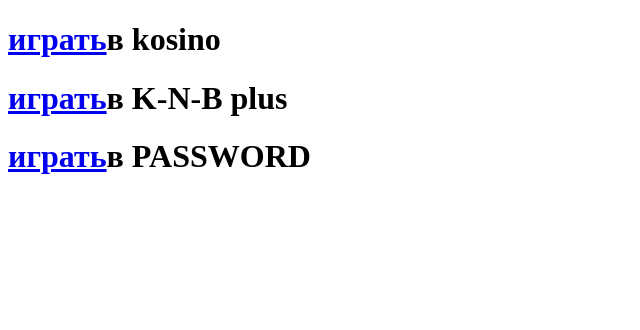
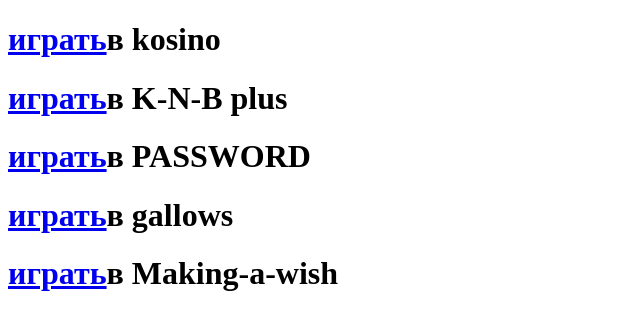
Before and after one commit to konnovruslan1306-a11y/games_test.com, a plain HTML site: page index.html in a window 1280 px wide. Shown: the whole page, without its empty margins (0-640 px from the left). Drawn offline with Linux system fonts and the light colour scheme.

Commit message:
Update index.html

```diff
--- a/index.html
+++ b/index.html
@@ -9,5 +9,7 @@
     <h1><a href="kasino.html">играть</a>в kosino</h1>
     <h1><a href="k_n_b.html">играть</a>в K-N-B plus</h1>
     <h1><a href="password.html">играть</a>в PASSWORD</h1>
+    <h1><a href="gallows/gallows.html">играть</a>в gallows</h1>
+    <h1><a href="Making-a-wish/Making-a-wish.html">играть</a>в Making-a-wish</h1>
 </body>
 </html>
```
